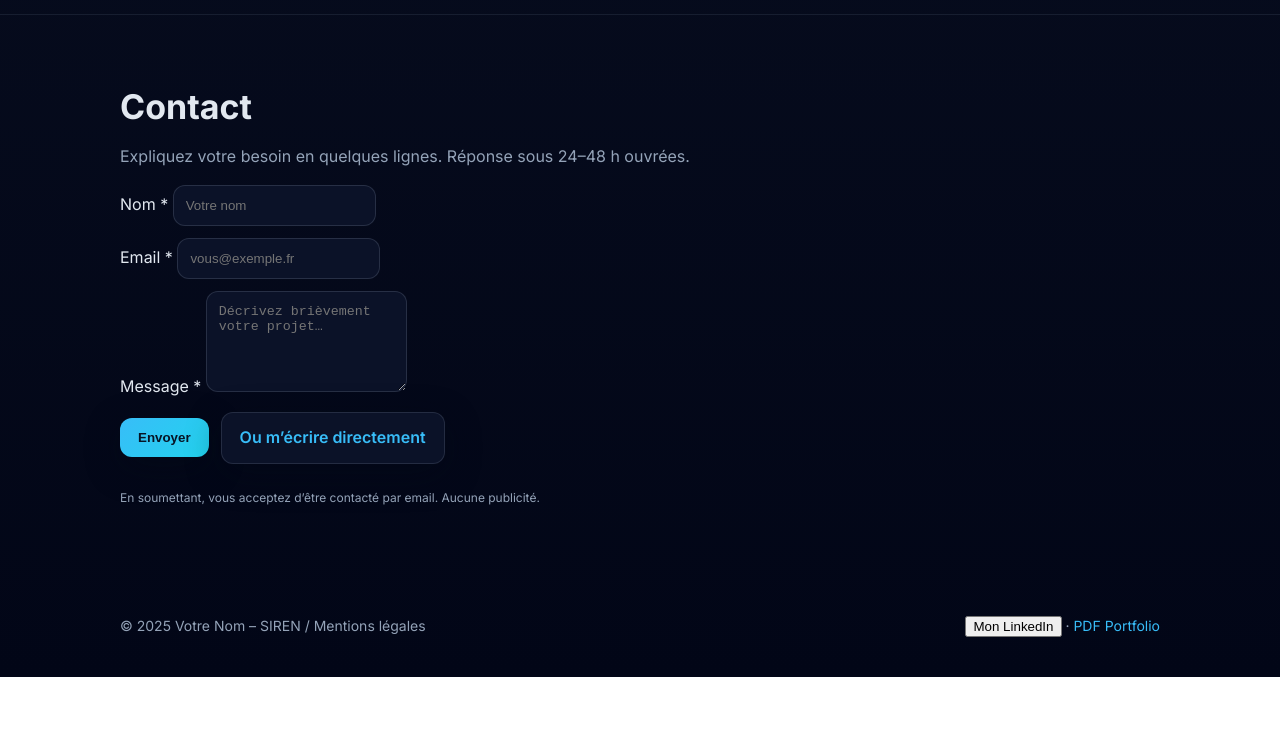
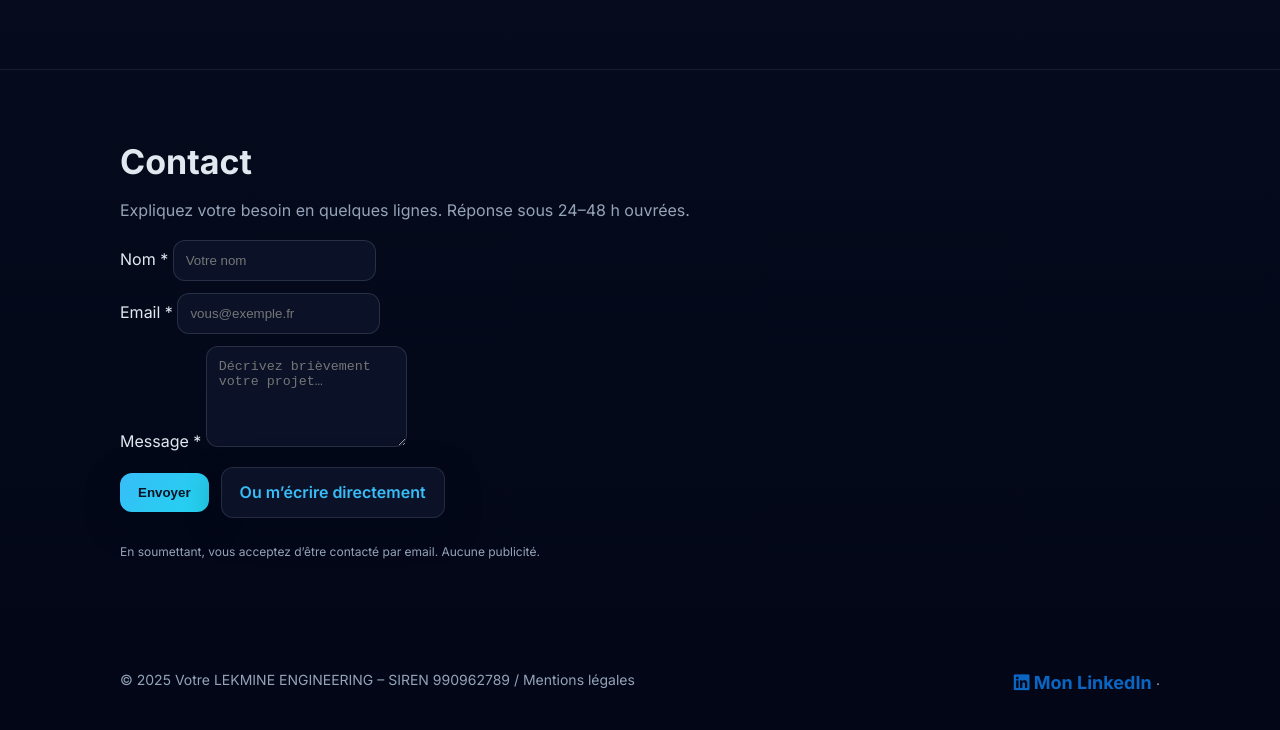
Before and after one commit to rlekmine-oa/LEC-website, a plain HTML site: page index.html in a window 1280 px wide. Shown: the part 1730-2460 px from the top of the page. Before the commit the page ends 2407 px from the top, so only its background shows below. Drawn offline with Linux system fonts and the light colour scheme.

Commit message:
Update index.html

```diff
--- a/index.html
+++ b/index.html
@@ -8,6 +8,7 @@
   <meta name="author" content="LEKMINE ENGINEERING CONSULTING" />
   <link rel="preconnect" href="https://fonts.gstatic.com" crossorigin>
   <link href="https://fonts.googleapis.com/css2?family=Inter:wght@300;400;500;600;700&display=swap" rel="stylesheet">
+  <link rel="stylesheet" href="https://cdnjs.cloudflare.com/ajax/libs/font-awesome/6.5.0/css/all.min.css">
   <style>
     :root{
       --bg:#0f172a;          /* slate-900 */
@@ -73,8 +74,12 @@
   <header>
     <div class="container nav">
       <div class="brand">
+         <header>
+    <div class="container nav">
+      <div class="brand">
         <div class="logo" aria-hidden="true"></div>
         <h1> LEKMINE ENGINEERING CONSULTING – Ingénierie Structures</h1>
+      </div>
       </div>
       <nav>
         <a href="#services">Services</a>
@@ -180,12 +185,12 @@
 
   <footer class="footer">
     <div class="container" style="display:flex;justify-content:space-between;gap:12px;flex-wrap:wrap">
-      <span>© <span id="year"></span> Votre Nom – SIREN / Mentions légales</span>
+      <span>© <span id="year"></span> Votre LEKMINE ENGINEERING – SIREN 990962789 / Mentions légales</span>
       <span>
-        <a href="https://www.linkedin.com/company/lekmine-engineering-consulting/?viewAsMember=true" target="_blank">
-    <button>Mon LinkedIn</button>
-  </a>
-        · <a href="#" rel="nofollow">PDF Portfolio</a>
+        <a href="https://www.linkedin.com/company/lekmine-engineering-consulting/?viewAsMember=true" target="_blank" style="text-decoration:none; color:#0A66C2; font-size:18px; font-weight:bold;">
+  <i class="fab fa-linkedin"></i> Mon LinkedIn
+</a>
+        ·
       </span>
     </div>
   </footer>
```
